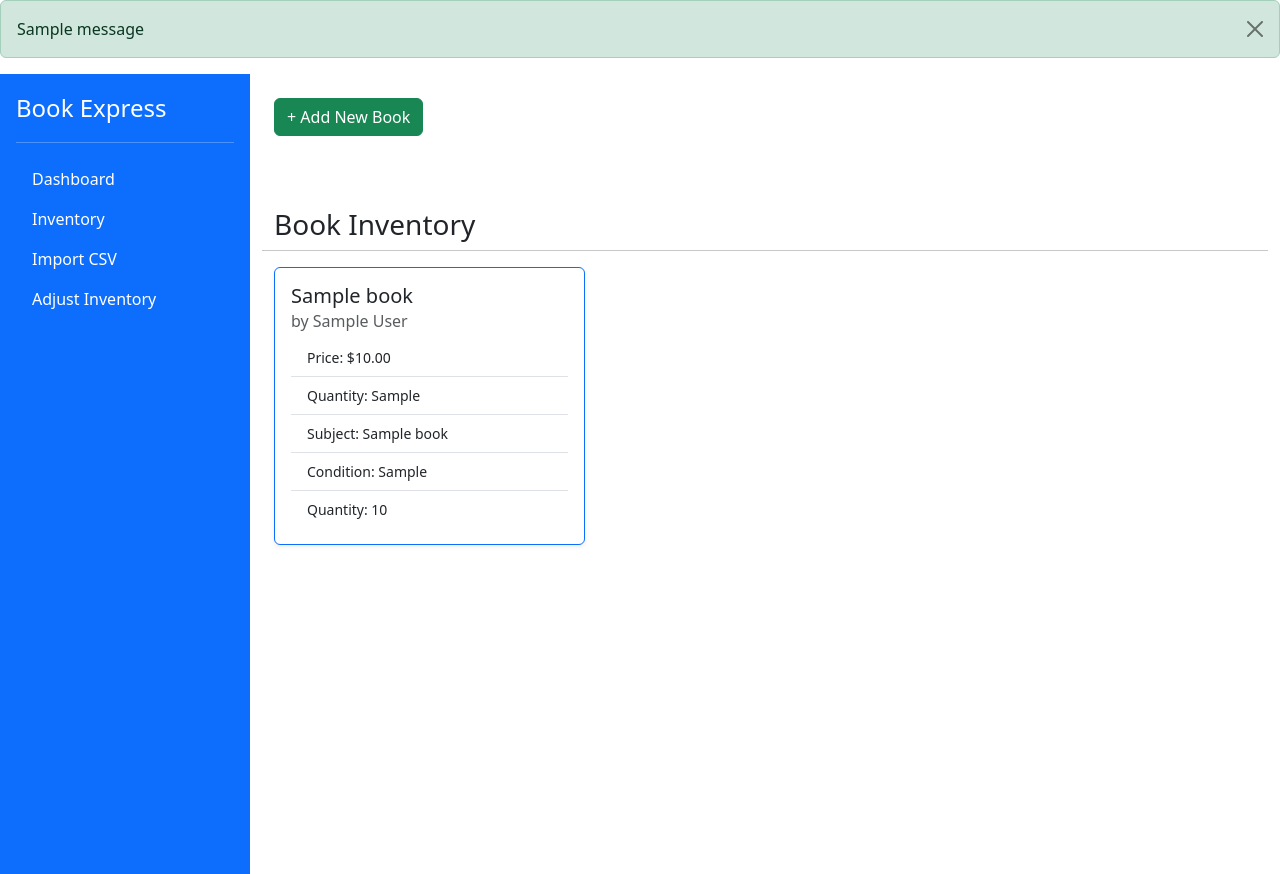
After one commit to Jeimtax/2171-book-express, a Flask app: template app/templates/books.html in a window 1280 px wide. The commit adds this page. Run offline with Flask 3, Linux system fonts and the light colour scheme; the template is opened without the code that fills it: values that come from a table or form of the project are taken from there, others are empty; tables that the repository leaves empty hold one stand-in row (values such as "Sample post"); one stand-in notice (Sample message) is shown; some libraries are stand-ins or nearby versions.

Commit message:
Added inventory display on the front end and add book functionality

```diff
--- a/app/config.py
+++ b/app/config.py
@@ -11,7 +11,7 @@ class Config(object):
     SQLALCHEMY_TRACK_MODIFICATIONS = False
 
     # File upload configuration
-    UPLOAD_FOLDER = os.path.join(BASE_DIR, 'uploads')
+    UPLOAD_FOLDER = os.path.join(os.path.dirname(__file__), '..', 'uploads')
     MAX_CONTENT_LENGTH = 16 * 1024 * 1024  # 16MB max file size
     ALLOWED_EXTENSIONS = {'csv'}
 
--- a/app/forms.py
+++ b/app/forms.py
@@ -3,40 +3,27 @@ from wtforms import IntegerField, SelectField, StringField, SubmitField, TextAre
 from wtforms.validators import DataRequired, Length, NumberRange
 from app.models.book import Book
 
+class AddBook(FlaskForm):
+    title = StringField('Book Title',validators=[DataRequired(), Length(max=120)])
+    author = StringField('Book Author',validators=[DataRequired(), Length(max=120)])
+    price =StringField('Price',validators=[DataRequired(), Length(max=120)])
+    condition = StringField('Condition',validators=[DataRequired(), Length(max=120)])
+    grade = StringField('Grade',validators=[DataRequired(), Length(max=120)])
+    subject = StringField('Subject',validators=[DataRequired(), Length(max=120)])
+    quantity = IntegerField('Quantity',validators=[DataRequired(), NumberRange(min=1)])
+    submit = SubmitField("Save Book")
 
 class ManageOrderForm(FlaskForm):
     class Meta:
         csrf = False
 
-    supplier_name = StringField(
-        'Supplier Name',
-        validators=[DataRequired(), Length(max=120)]
-    )
-    supplier_phone = StringField(
-        'Supplier Phone',
-        validators=[DataRequired(), Length(max=30)]
-    )
-    supplier_address = TextAreaField(
-        'Supplier Address',
-        validators=[DataRequired(), Length(max=255)]
-    )
-    book_id = SelectField(
-        'Book (optional)',
-        coerce=int,
-        validators=[]
-    )
-    title = StringField(
-        'Book Title',
-        validators=[DataRequired(), Length(max=120)]
-    )
-    author = StringField(
-        'Book Author',
-        validators=[DataRequired(), Length(max=120)]
-    )
-    quantity = IntegerField(
-        'Quantity',
-        validators=[DataRequired(), NumberRange(min=1)]
-    )
+    supplier_name = StringField('Supplier Name', validators=[DataRequired(), Length(max=120)])
+    supplier_phone = StringField('Supplier Phone',validators=[DataRequired(), Length(max=30)])
+    supplier_address = TextAreaField('Supplier Address',validators=[DataRequired(), Length(max=255)])
+    book_id = SelectField('Book (optional)',coerce=int,validators=[])
+    title = StringField('Book Title',validators=[DataRequired(), Length(max=120)])
+    author = StringField('Book Author',validators=[DataRequired(), Length(max=120)])
+    quantity = IntegerField('Quantity',validators=[DataRequired(), NumberRange(min=1)])
     submit = SubmitField('Create Order')
 
     def __init__(self, *args, **kwargs):
--- a/app/static/css/app.css
+++ b/app/static/css/app.css
@@ -1,5 +1,11 @@
-
-        @import url('https://fonts.googleapis.com/css2?family=DM+Serif+Display&family=DM+Sans:wght@300;400;500&display=swap');
+.propertyform{
+    max-width: 500px;
+    display: flex;
+    flex-direction: column;
+    background-color: beige;
+    padding: 20px;
+}
+        /* @import url('https://fonts.googleapis.com/css2?family=DM+Serif+Display&family=DM+Sans:wght@300;400;500&display=swap');
 
         *, *::before, *::after { box-sizing: border-box; margin: 0; padding: 0; }
 
@@ -111,4 +117,4 @@
             font-family: 'Courier New', monospace;
             font-size: 0.8rem;
             color: var(--ink);
-        }
+        } */
--- a/app/templates/base.html
+++ b/app/templates/base.html
@@ -4,10 +4,21 @@
     <meta charset="UTF-8">
     <meta name="viewport" content="width=device-width, initial-scale=1.0">
     <link href="{{ url_for('static', filename='css/bootstrap.min.css') }}" rel="stylesheet">
-    <title>Flask App</title>
+    <link rel="stylesheet" href="/static/css/app.css">
+    <title>Book Express</title>
 </head>
 <body>
 
+{% with messages = get_flashed_messages(with_categories=true) %}
+  {% if messages %}
+    {% for category, message in messages %}
+      <div class="alert alert-{{ category }} alert-dismissible fade show" role="alert">
+        {{ message }}
+        <button type="button" class="btn-close" data-bs-dismiss="modal" aria-label="Close"></button>
+      </div>
+    {% endfor %}
+  {% endif %}
+{% endwith %}
 <div class="d-flex">
     <div class="d-flex flex-column flex-shrink-0 p-3 text-white bg-primary vh-100 sticky-top" style="width: 250px;">
         <a href="/" class="text-white text-decoration-none">
@@ -16,19 +27,21 @@
         <hr>
         <ul class="nav nav-pills flex-column mb-auto">
             <li class="nav-item">
-                <a href="{{ url_for('index') }}" class="nav-link text-white">Home</a>
+                <a href="" class="nav-link text-white">Dashboard</a>
             </li>
             <li>
-                <a href="" class="nav-link text-white">Inventory</a>
+                <a href="{{ url_for('books.create')}}" class="nav-link text-white">Inventory</a>
             </li>
             <li>
-                <a href="" class="nav-link text-white">Listings</a>
+                <a href="{{ url_for('index') }}" class="nav-link text-white">Import CSV</a>
             </li>
             <li>
-                <a href="" class="nav-link text-white">Listings</a>
+                <a href="{{ url_for('inventory.adjust_page')}}" class="nav-link text-white">Adjust Inventory</a>
             </li>
         </ul>
     </div>
+
+
 
     <div class="p-4 w-100">
         {% block main %}{% endblock %}
--- /dev/null
+++ b/app/templates/books.html
@@ -0,0 +1,59 @@
+{% extends "base.html" %}
+
+{% block main %}
+
+
+<button type="button" class="btn btn-success mb-4" data-bs-toggle="modal" data-bs-target="#addItemModal">+ Add New Book</button>
+
+
+<div class="modal fade" id="addItemModal" tabindex="-1" aria-labelledby="addItemModalLabel" aria-hidden="true">
+    <div class="modal-dialog">
+        <div class="modal-content">
+        <div class="modal-header">
+            <h5 class="modal-title" id="addItemModalLabel">Add New Entry</h5>
+            <button type="button" class="btn-close" data-bs-dismiss="modal" aria-label="Close"></button>
+        </div>
+        <form action="{{ url_for('books.create') }}" method="POST">
+            <div class="modal-body ">
+                <div class="mb-3 propertyform">
+                    {{form.csrf_token}}
+                    {% for field in [form.title, form.author, form.price, form.condition, form.grade, form.subject, form.quantity] %}
+                    {{field.label(style="font-weight:500")}}
+                    {{field()}}
+                    {% endfor %}
+                </div>
+            </div>
+            <div class="modal-footer">
+            <button type="button" class="btn btn-secondary" data-bs-dismiss="modal">Cancel</button>
+            {{form.submit}}
+            </div>
+        </form>
+        </div>
+    </div>
+</div>
+<div class="row mt-5">
+    <h3>Book Inventory</h3>
+    <hr>
+    {% for book in all_books %}
+    <div class="col-md-4 mb-3">
+        <div class="card shadow-sm border-primary">
+            <div class="card-body">
+                <h5 class="card-title">{{ book.title }}</h5>
+                <h6 class="card-subtitle mb-2 text-muted">by {{ book.author }}</h6>
+                <ul class="list-group list-group-flush small">
+                    <li class="list-group-item">Price: ${{ "%.2f"|format(book.price) }}</li>
+                    <li class="list-group-item">Quantity: {{ book.grade }}</li>
+                    <li class="list-group-item">Subject: {{ book.subject }}</li>
+                    <li class="list-group-item">Condition: {{ book.condition }}</li>
+                    <li class="list-group-item">Quantity: {{ book.quantity }}</li>
+                </ul>
+            </div>
+        </div>
+    </div>
+    {% else %}
+    <div class="col-12">
+        <div class="alert alert-info">No books found in the inventory.</div>
+    </div>
+    {% endfor %}
+</div>
+{% endblock %}
```
Also changed, not shown: app/__init__.py (+5 -4 lines), app/routes/books_routes.py (added, +31 -0 lines), app/routes/csv_routes.py (renamed from app/csv_routes.py), app/routes/inventory_routes.py (renamed from app/inventory_routes.py), app/routes/orders_routes.py (renamed from app/orders_routes.py).
